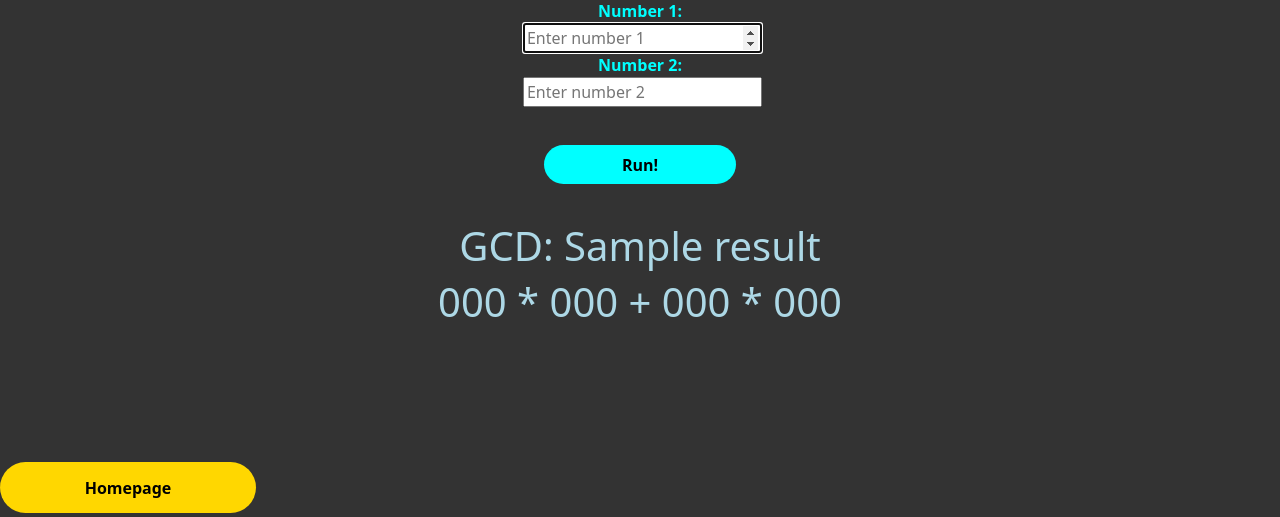
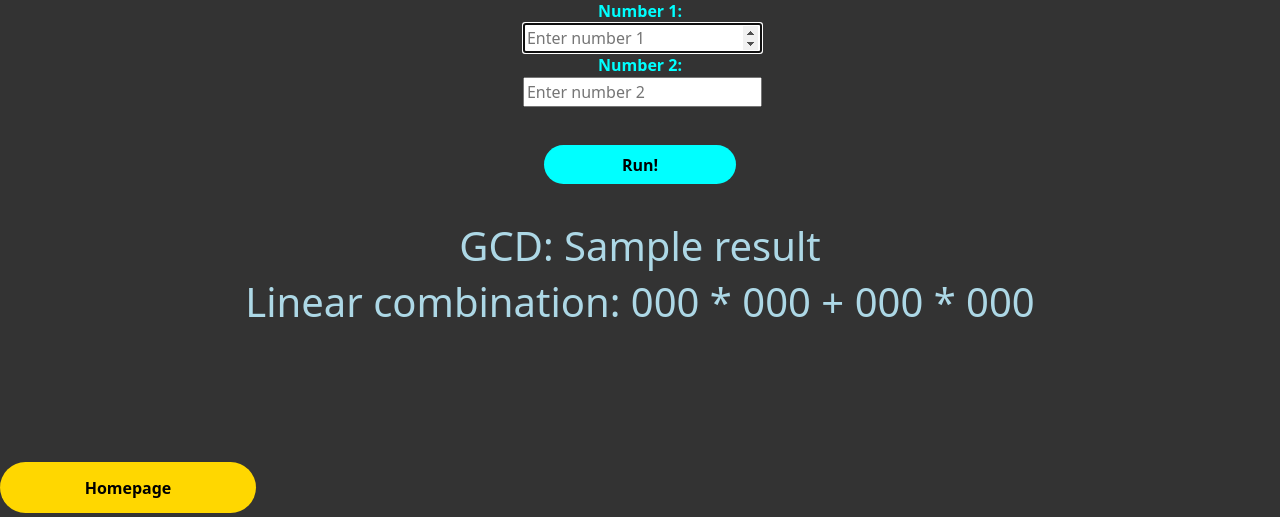
Before and after one commit to Daniel97er/MathBoxIT, a Flask app: template templates/extended_euclidean_algorithm.html in a window 1280 px wide. Shown: the part 177-694 px from the top of the page. Run offline with Flask 2, Linux system fonts and the light colour scheme; the template is opened without the code that fills it: most values are stand-ins (such as "Sample title", 1, 10 or a date in 2020).

Commit message:
extended_euclidean_algorithm template

```diff
--- a/templates/extended_euclidean_algorithm.html
+++ b/templates/extended_euclidean_algorithm.html
@@ -20,7 +20,7 @@
         </div>
 
         <h1 class="standard-result">GCD: {{ result }}</h1>
-        <h1 class="standard-result">{{ number1 }} * {{ result_number1 }} + {{ number2 }} * {{ result_number2 }}</h1>
+        <h1 class="standard-result">Linear combination: {{ number1 }} * {{ result_number1 }} + {{ number2 }} * {{ result_number2 }}</h1>
 
         <form action="/">
             <button class="back-button" type="submit">Homepage</button>
```
